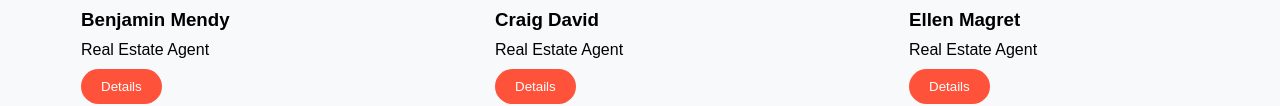
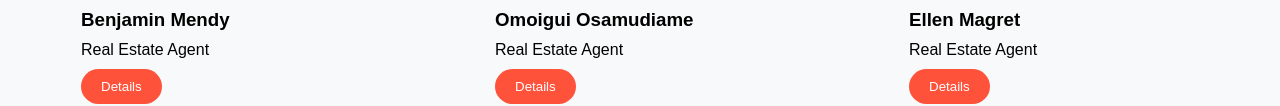
Before and after one commit to Danjuma011/AstroHome, a plain HTML site: page Agents.html in a window 1280 px wide. Shown: the part 619-725 px from the top of the page. Drawn offline with Linux system fonts and the light colour scheme.

Commit message:
modified:   Agents.html

```diff
--- a/Agents.html
+++ b/Agents.html
@@ -58,7 +58,7 @@
 
                 <div>
                     <img src="/img/agent-2.jpg" alt="" class="agents-img"  id="agent-2">
-                    <h3>Craig David</h3>
+                    <h3>Omoigui Osamudiame</h3>
                     <p>Real Estate Agent</p>
                     <a href=""><button class="agent-btn">Details</button></a>
                 </div>
```
